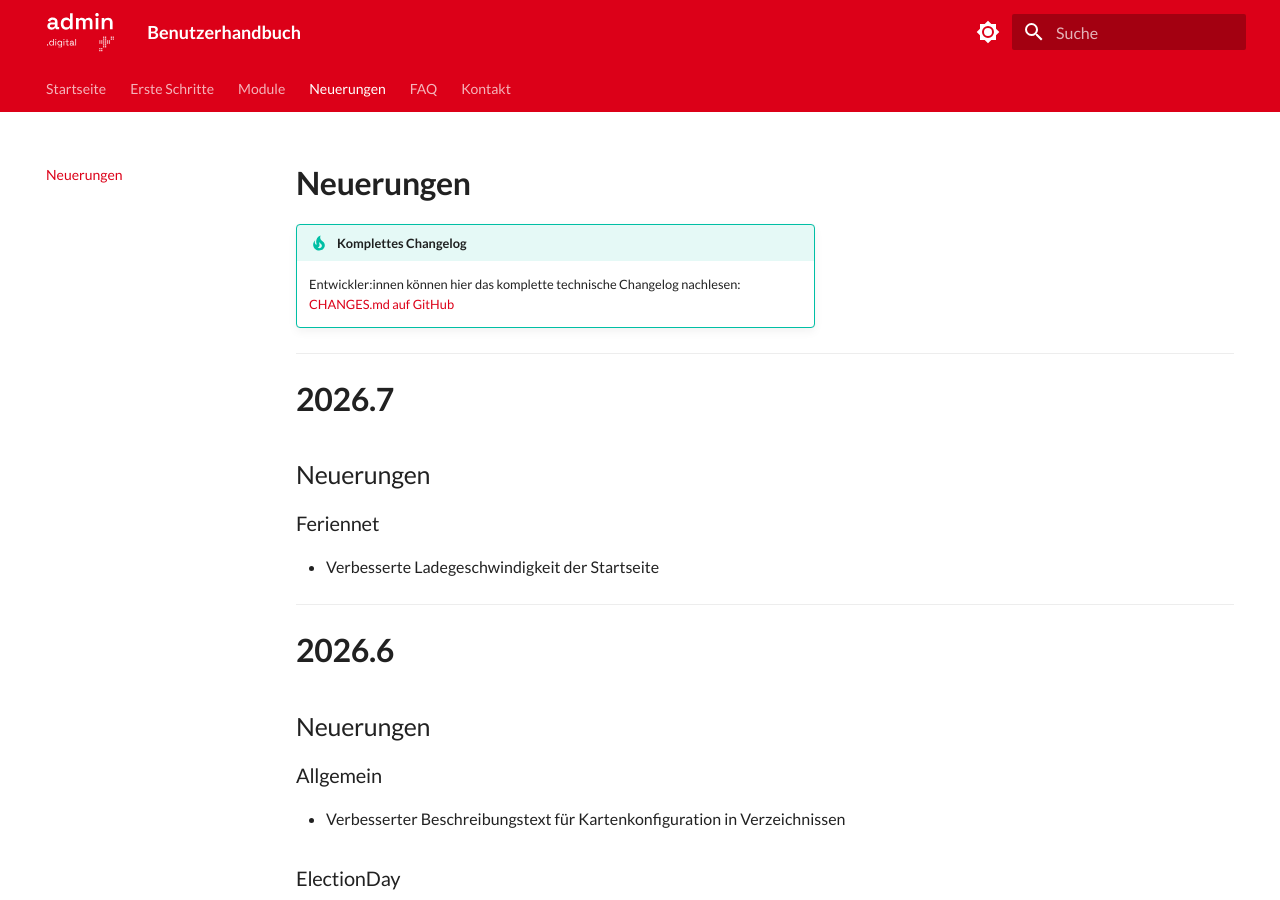
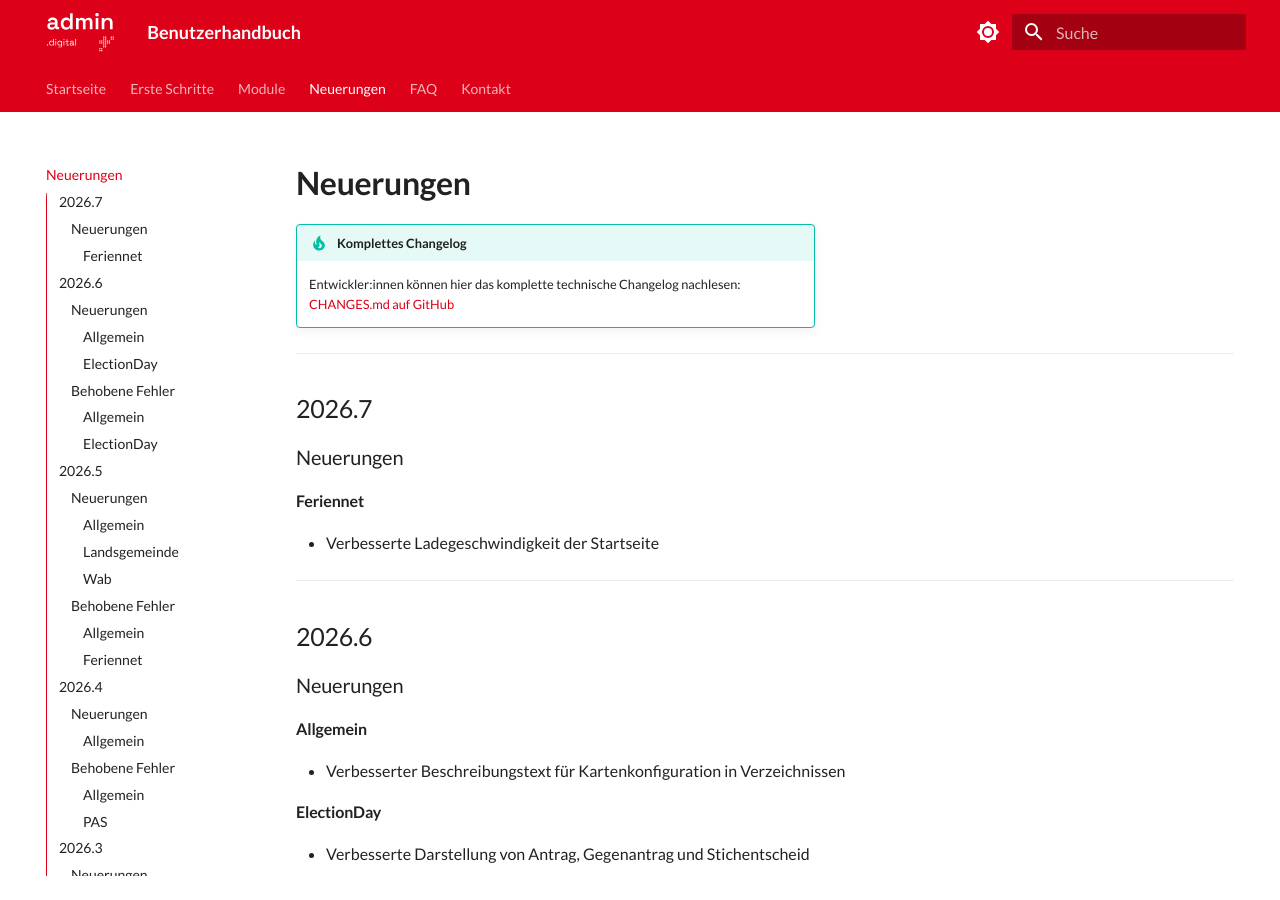
Before and after one commit to seantis/docs-admin-digital, an MkDocs documentation site: the page built from content/neuerungen/index.md, in a window 1280 px wide and 900 px high. Built offline with MkDocs 1.6.1 and Material for MkDocs 9.7.7, drawn with Linux system fonts in a browser that asks for light colours.

Commit message:
Titles of release notes lower level

```diff
--- a/content/neuerungen/index.md
+++ b/content/neuerungen/index.md
@@ -10,117 +10,117 @@ description: Aktuelle Änderungen und neue Funktionen von admin.digital
 
 ---
 
-# 2026.7
+## 2026.7
 
-## Neuerungen
+### Neuerungen
 
-### Feriennet
+#### Feriennet
 - Verbesserte Ladegeschwindigkeit der Startseite
 
 ---
 
-# 2026.6
+## 2026.6
 
-## Neuerungen
+### Neuerungen
 
-### Allgemein
+#### Allgemein
 - Verbesserter Beschreibungstext für Kartenkonfiguration in Verzeichnissen
 
-### ElectionDay
+#### ElectionDay
 - Verbesserte Darstellung von Antrag, Gegenantrag und Stichentscheid
 
-## Behobene Fehler
+### Behobene Fehler
 
-### Allgemein
+#### Allgemein
 - Fehlendes Icon im MwSt.-Einstellungsmenü behoben
 - Darstellungsfehler im Dashboard bei nicht verfügbaren Web-Statistiken behoben
 
-### ElectionDay
+#### ElectionDay
 - Fehlende Einrückung bei komplexen Abstimmungen ohne Resultate behoben
 
 ---
 
-# 2026.5
+## 2026.5
 
-## Neuerungen
+### Neuerungen
 
-### Allgemein
+#### Allgemein
 - Suchleiste im Startseiten-Slider und -Video verfügbar
 - Reservierungsslots ausserhalb des Buchungsfensters zeigen keine irreführende Verfügbarkeitsanzeige mehr
 
-### Landsgemeinde
+#### Landsgemeinde
 - Suchergebnisse können nach Datumsbereich gefiltert werden
 
-### Wab
+#### Wab
 - Ergebnisse von Antrag, Gegenantrag und Stichentscheid bei komplexen Abstimmungen separat dargestellt
 
-## Behobene Fehler
+### Behobene Fehler
 
-### Allgemein
+#### Allgemein
 - Darstellungsfehler bei Bildern behoben
 - Fehler bei Stripe/Datatrans-Zahlungen (Sicherheitsrichtlinien) behoben
 - Fehler bei Reservierungssperren ohne gesetzten Grund behoben
 - Fehler beim Versand von Ticket-E-Mails behoben
 
-### Feriennet
+#### Feriennet
 - Darstellungsfehler bei Zeiträumen behoben
 
 ---
 
-# 2026.4
+## 2026.4
 
-## Neuerungen
+### Neuerungen
 
-### Allgemein
+#### Allgemein
 - Verbesserte Validierung von iFrame-Domains
 
-## Behobene Fehler
+### Behobene Fehler
 
-### Allgemein
+#### Allgemein
 - Absturz bei der Migration von Verzeichnissen beim Umbenennen von Auswahloptionen behoben
 
-### PAS
+#### PAS
 - Validierung der Anwesenheit innerhalb eines Abrechnungslaufs korrigiert
 - Korrekte Abschlussverarbeitung der Anwesenheit für Kommissionen sichergestellt
 
 ---
 
-# 2026.3
+## 2026.3
 
-## Neuerungen
+### Neuerungen
 
-### Allgemein
+#### Allgemein
 - Ressource-Wechsler in der Belegungsansicht hinzugefügt
 - Button für Auslastungsstatistiken in der Belegungsansicht hinzugefügt
 - Newsletter können nun kopiert werden
 - Italienischsprachige Suche (it_ch) unterstützt
 
-### Feriennet
+#### Feriennet
 - Banner-Funktion hinzugefügt
 
-## Behobene Fehler
+### Behobene Fehler
 
-### Allgemein
+#### Allgemein
 - Fehlende Zugriffshinweise in Boardlets ergänzt
 - Fehler bei Reservierungssperren für nicht teilweise verfügbare Slots behoben
 
 ---
 
-# 2026.2
+## 2026.2
 
-## Behobene Fehler
+### Behobene Fehler
 
-### Allgemein
+#### Allgemein
 - Darstellungsfehler bei Bildern (Hintergrundgrösse) behoben
 - Fehler beim Laden von Formularen ohne verknüpfte PDF-Datei behoben
 
 ---
 
-# 2026.1
+## 2026.1
 
-## Neuerungen
+### Neuerungen
 
-### Allgemein
+#### Allgemein
 - Konfigurierbare Web-Analytics-Anbieter (statt freiem Code)
 - Umbenennung des Kontaktfelds in der Seitenleiste von Verzeichnissen
 - Verbesserte E-Mail-Thread-Gruppierung bei Ticket-Mails
@@ -129,30 +129,30 @@ description: Aktuelle Änderungen und neue Funktionen von admin.digital
 - Beim Löschen von Ressourcen werden archivierte Tickets mit ungültigen Datumsfeldern korrekt behandelt
 - Letzter Login der Benutzer wird explizit gespeichert
 
-### ElectionDay
+#### ElectionDay
 - Karten- und Gemeindedaten für 2026 hinzugefügt
 
-### Feriennet
+#### Feriennet
 - Schmale Banner für E-Mails hinzugefügt
 
-### PAS
+#### PAS
 - Längere Timeouts für externe API-Aufrufe
 
-## Behobene Fehler
+### Behobene Fehler
 
-### Allgemein
+#### Allgemein
 - Fehler bei doppeltem E-Mail-Header behoben
 - Absturz beim Rechnungsexport mit vielen Ticket-Gruppen behoben
 - Fehler beim Schliessen der Seitennavigation behoben
 - Darstellungsfehler bei bestimmten Links behoben
 - Fehler bei der Bildauswahl behoben
 
-### ElectionDay
+#### ElectionDay
 - Gemeinde- und Quartierdaten für 2026 korrigiert
 
-### Feriennet
+#### Feriennet
 - Reihenfolge der Angebote im Angebots-Widget korrigiert
 - Fehler beim „Mehr anzeigen"-Filter behoben
 
-### PAS
+#### PAS
 - Performance-Fehler (N+1-Abfrage) behoben
```
